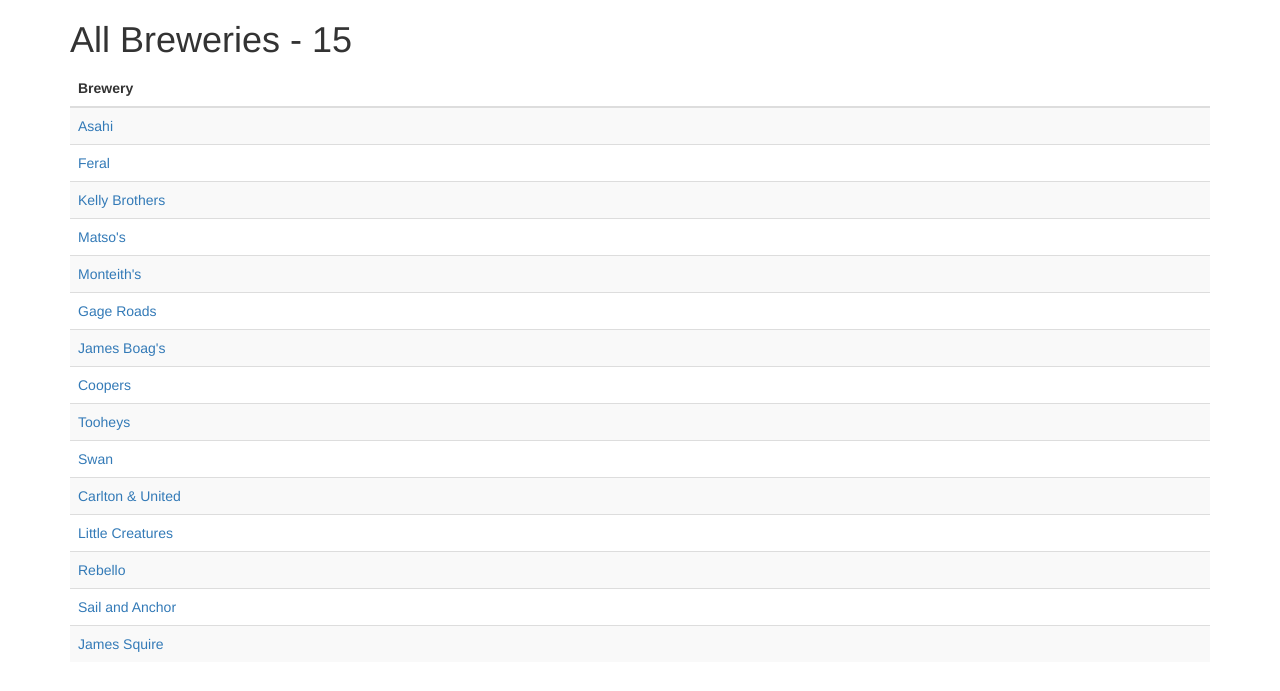
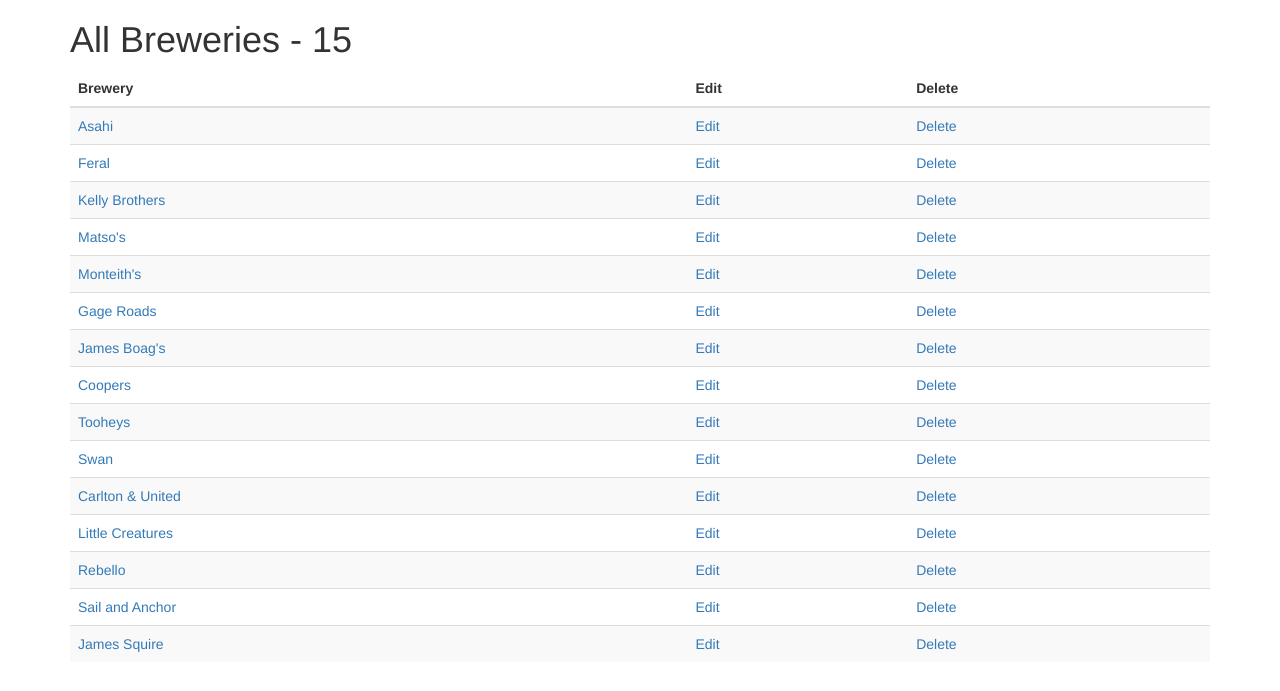
Before and after one commit to goingpaper/project, a Django app: page /breweries/ in a window 1280 px wide. Shown: the part 52-743 px from the top of the page. Run offline with Django 3.2, Linux system fonts and the light colour scheme; a user stored in the database is signed in; data comes from the database, SQL or seed files in the repository; parts of the project's set-up code (start-up, migrations or seed data) failed here and were passed over; some libraries are stand-ins or nearby versions.

Commit message:
Update breweries.html

```diff
--- a/project/barreviews/templates/barreviews/breweries.html
+++ b/project/barreviews/templates/barreviews/breweries.html
@@ -6,12 +6,20 @@
     <thead>
         <tr>
             <th>Brewery</th>
+            {% if user.is_staff %}
+            <th>Edit</th>
+            <th>Delete</th>
+            {% endif %}
         </tr>
     </thead>
     <tbody>
         {% for brewery in breweries %}
         <tr>
             <td><a href="{% url 'barreviews:brewery' brewery.id %}">{{ brewery.name }}</a></td>
+            {% if user.is_staff %}
+            <td><a href="{% url 'barreviews:brewery_edit' brewery.id %}">Edit</a></td>
+            <td><a href="{% url 'barreviews:brewery_delete' brewery.id %}">Delete</a></td>
+            {% endif %}
         </tr>
         {% endfor %}
     </tbody>
```
